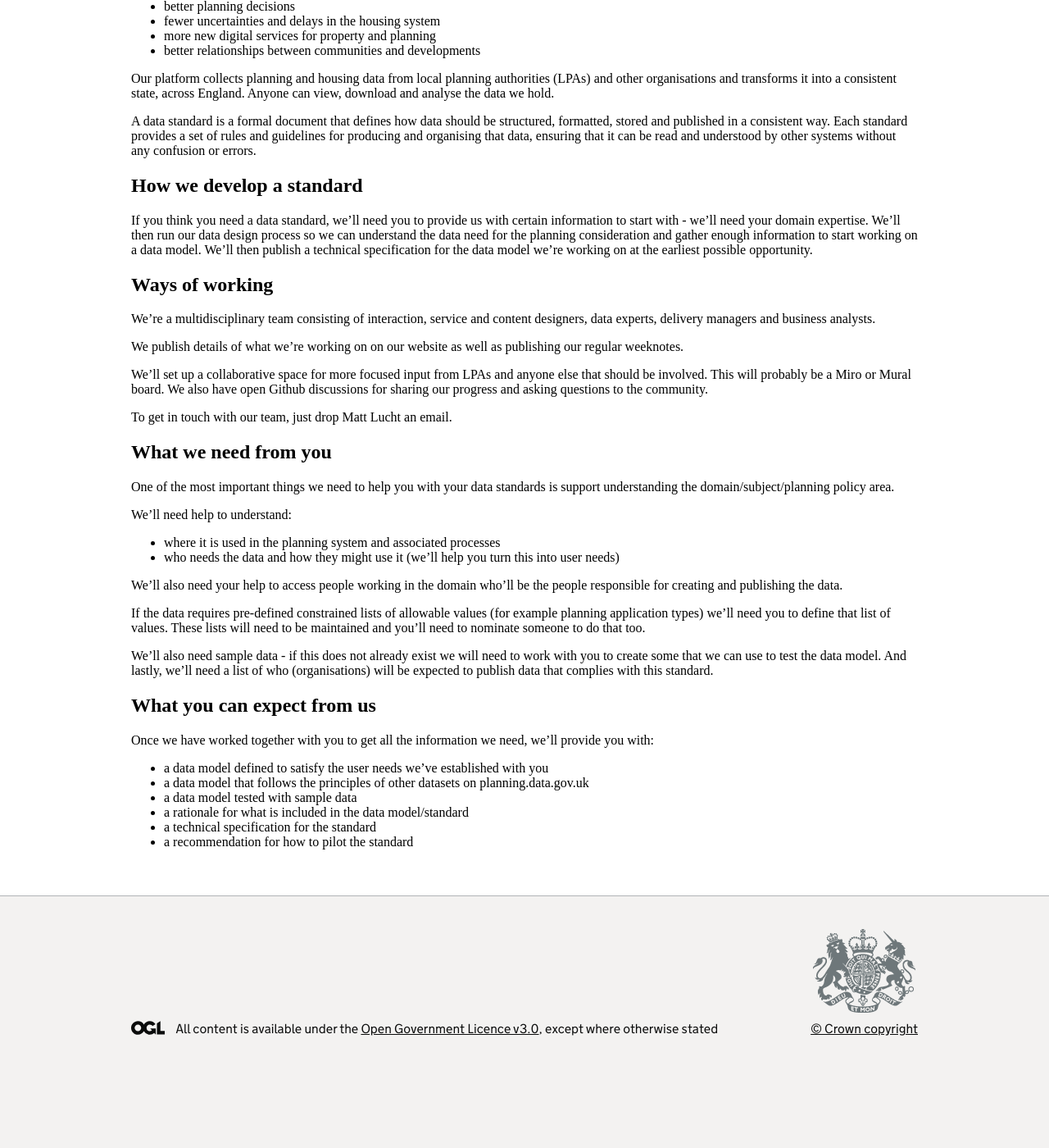
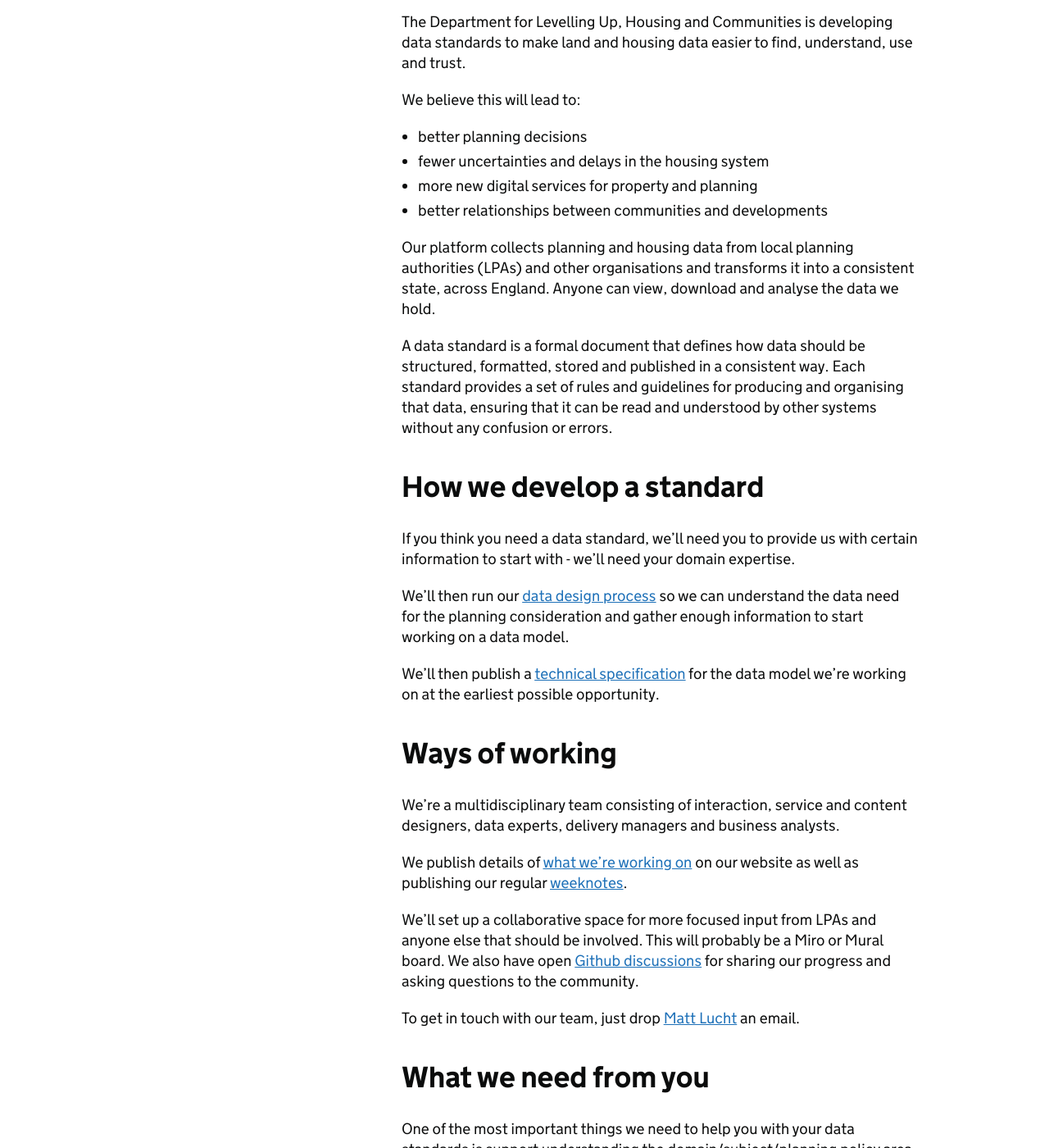
Before and after one commit to digital-land/data-standards-team, a Jekyll site: the page built from content/terms-of-reference.md, in a window 1280 px wide and 1400 px high, scrolled down 356 px. Shown: the whole window at 82% size. Built offline with Jekyll 4.4.1, drawn with Linux system fonts in a browser that asks for light colours; our own code applies the rules of GitHub Pages for plain Markdown files; before the commit the page ends 1671 px from its top, so only the background shows below that; some of the changed lines change nothing that is shown; some of the changed text lies outside the part shown.

Commit message:
Update terms-of-reference.md
Final tweaks

```diff
--- a/content/terms-of-reference.md
+++ b/content/terms-of-reference.md
@@ -1,9 +1,10 @@
-title 	permalink 	layout
-Terms of reference
+---
+title: Terms of reference for working with the data standards team
+permalink: /:basename
+layout: content-page
+---
 
-/about/:basename
-
-content-page
+# {{ page.title }}
 
 ## Background and purpose
 
@@ -22,32 +23,36 @@
 
 ## How we develop a standard
 If you think you need a data standard, we’ll need you to provide us with certain information to start with - we’ll need your domain expertise.
-We’ll then run our data design process so we can understand the data need for the planning consideration and gather enough information to start working on a data model.
-We’ll then publish a technical specification for the data model we’re working on at the earliest possible opportunity.
+
+We’ll then run our [data design process](https://digital-land.github.io/data-standards/about/how-we-develop-a-standard) so we can understand the data need for the planning consideration and gather enough information to start working on a data model.
+
+We’ll then publish a [technical specification](https://digital-land.github.io/data-standards/what-are-technical-specifications) for the data model we’re working on at the earliest possible opportunity.
 
 ## Ways of working
 We’re a multidisciplinary team consisting of interaction, service and content designers, data experts, delivery managers and business analysts.
 
-We publish details of what we’re working on on our website as well as publishing our regular weeknotes.
+We publish details of [what we’re working on](https://digital-land.github.io/data-standards/what-we-are-working-on/) on our website as well as publishing our regular [weeknotes](https://digital-land.github.io/data-standards/weeknote/).
 
 We’ll set up a collaborative space for more focused input from LPAs and anyone else that should be involved. This will probably be a Miro or Mural board. We also have open
-Github discussions for sharing our progress and asking questions to the community.
+[Github discussions](https://github.com/digital-land/data-standards-backlog/discussions) for sharing our progress and asking questions to the community.
 
-To get in touch with our team, just drop Matt Lucht an email.
+To get in touch with our team, just drop [Matt Lucht](matt.lucht1@levellingup.gov.uk) an email.
 
 ## What we need from you
 One of the most important things we need to help you with your data standards is support understanding the domain/subject/planning policy area.
 
 We’ll need help to understand:
-* where it is used in the planning system and associated processes
+* where the planning consideration is used in the planning system and associated processes
 * who needs the data and how they might use it (we’ll help you turn this into user needs)
 
-We’ll also need your help to access people working in the domain who’ll be the people responsible for creating and publishing the data.
+We’ll also need your help to put us in contact with people working in the domain who’ll be the people responsible for creating and publishing the data.
 
-If the data requires pre-defined constrained lists of allowable values (for example planning application types) we’ll need you to define that list of values. These lists will need to be maintained and you’ll need to nominate someone to do that too.
+If the data requires pre-defined lists of allowable values (for example, there is an official list of planning application types) we’ll need you to define that list of values. These lists will need to be maintained and you’ll need to nominate someone to do that too.
 
 We’ll also need sample data - if this does not already exist we will need to work with you to create some that we can use to test the data model.
+
 And lastly, we’ll need a list of who (organisations) will be expected to publish data that complies with this standard.
+
 
 ## What you can expect from us
 
```
